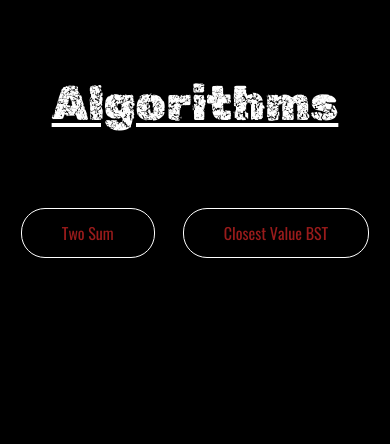
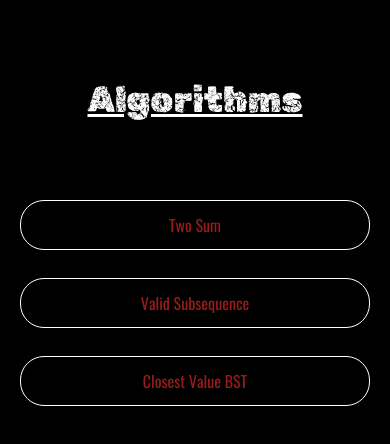
Before and after one commit to nbuzzerio/website-portfolio, a Next.js app: page /algorithms in a window 390 px wide. Shown: the top 444 px of the page. Built offline with nearby package versions, Linux system fonts and the light colour scheme.

Commit message:
minor mobile adjustments and added new algorithm

```diff
--- a/pages/algorithms.tsx
+++ b/pages/algorithms.tsx
@@ -26,6 +26,26 @@ const algorithmsData = [
       return []
     }`,
     bigO: `0(n) space where n is the size of the array\n0(n) time where n is the size of the array`,
+  },
+  {
+    title: "Valid Subsequence",
+    prompt:
+      "Given an array (array) of integers write a function that determines whether the second array (sequence) is a subsequence of the first one. The subsequence must appear in the same order in the array but not necessarily with values adjacent within the array.",
+    soln: `
+    function validSubsequence(array, sequence) {
+
+      let j = 0
+
+      for (let i = 0; i < array.length; i++) {
+        if (array[i] === sequence[j]) {
+          j++;
+        }
+        if (j === sequence.length) return true
+      }
+      return false
+
+    }`,
+    bigO: `O(n) time where n is the length of the array\nO(1) space`,
   },
   {
     title: "Closest Value BST",
@@ -73,13 +93,13 @@ const Algorithms = () => {
 
   return (
     <section className="min-h-screen w-full bg-black">
-      <h1 className="py-20 text-center text-5xl text-white underline md:text-9xl">
+      <h1 className="py-20 text-center text-4xl text-white underline md:text-9xl">
         Algorithms
       </h1>
-      <div className="algo-btns flex flex-wrap items-center justify-center gap-7">
+      <div className="algo-btns flex flex-wrap items-center justify-center gap-7 px-5">
         {algorithmsData.map((a: Algo, i) => (
           <button
-            className="rounded-3xl border border-white p-3 px-10 text-red-800 hover:scale-105 active:scale-110"
+            className="w-full rounded-3xl border border-white p-3 px-10 text-red-800 hover:scale-105 active:scale-110 md:w-auto md:min-w-[200px]"
             onClick={() => setAlgo(a)}
             key={i}
           >
```
